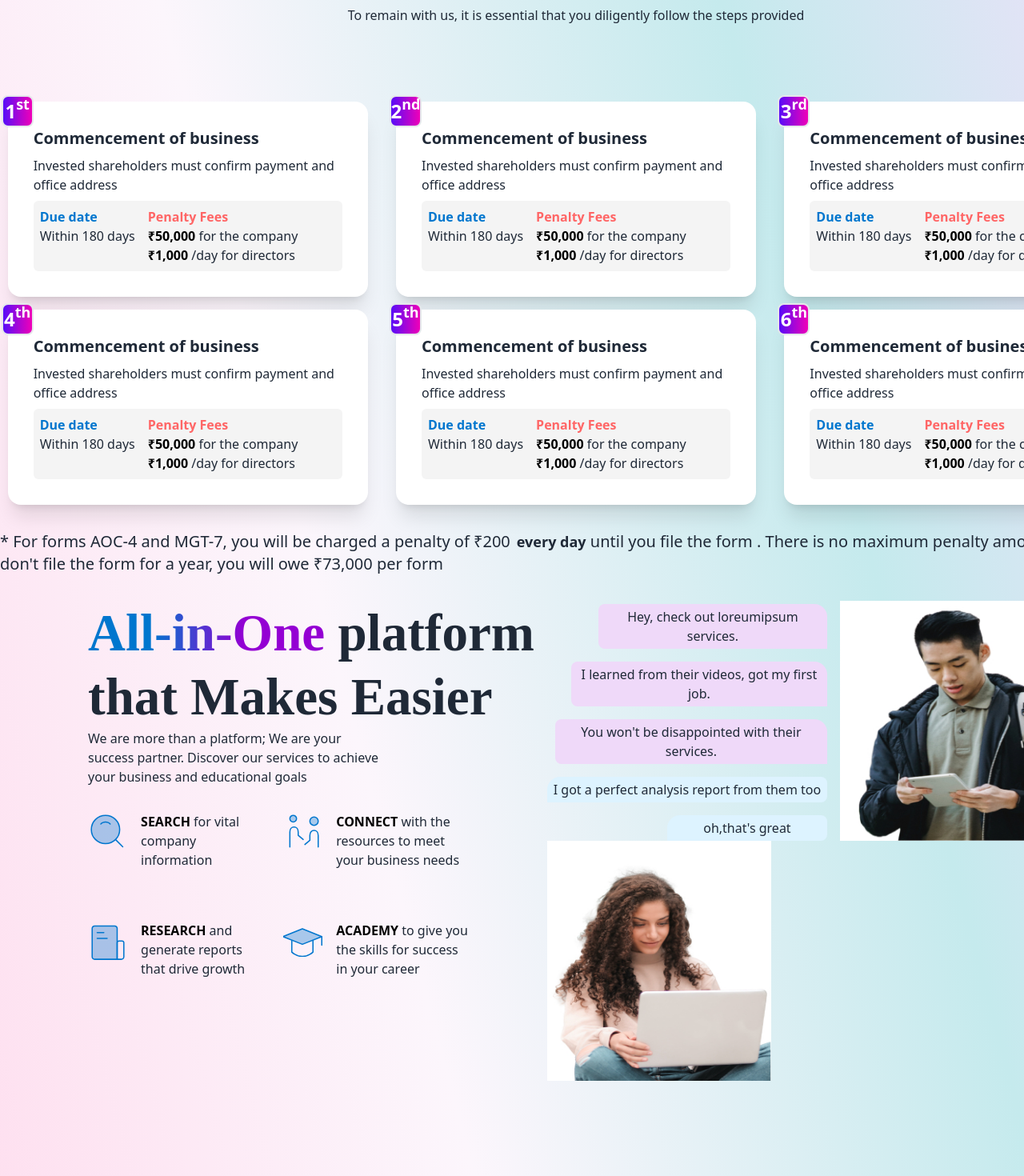
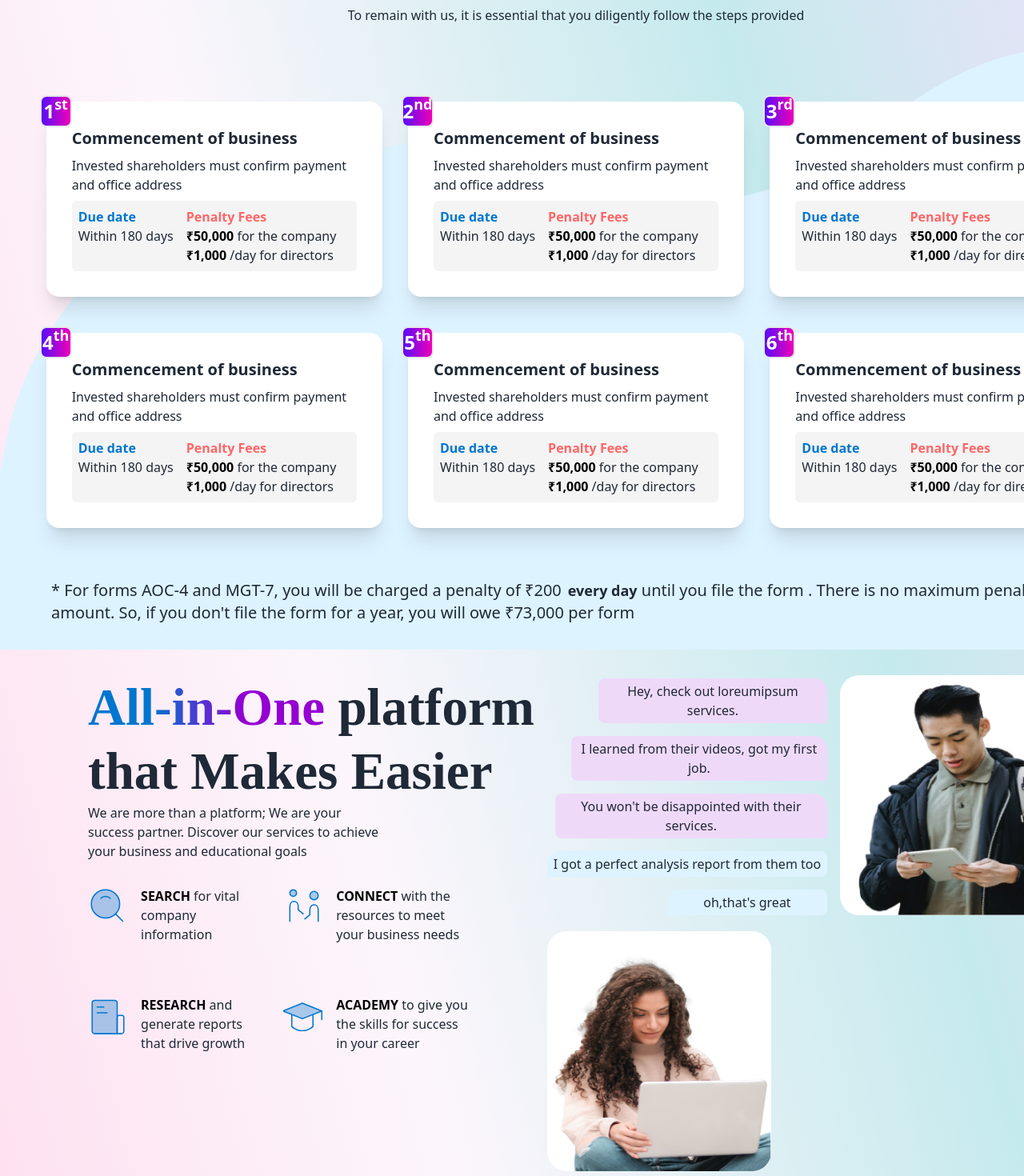
Before and after one commit to saifulislam975317/design-to-web-task, a React (Vite) app: page / in a window 1280 px wide. Shown: the part 820-2290 px from the top of the page at 80% size. Built offline with nearby package versions, Linux system fonts and the light colour scheme.

Commit message:
update info

```diff
--- a/src/Components/CADetails/CADetails.jsx
+++ b/src/Components/CADetails/CADetails.jsx
@@ -22,9 +22,9 @@ const CADetails = () => {
         <div className="w-[1/2]">
           <h1 className="userTitle">{user.name}</h1>
           <p>{user.intro}</p>
-          <h3 className="text-blue-500">
+          <h3 className="text-blue-500 my-4 ">
             <AiFillStar className="text-xl mr-2 inline-block" />
-            {user.rating}
+            <span className="font-bold">{user.rating}</span>
             <span className="text-black ml-2">({user.reviewCount})</span>
           </h3>
 
@@ -109,11 +109,11 @@ const CADetails = () => {
           </div>
         </div>
       </div>
-      <Link className="btn btn-success" to="/">
+      <Link className="btn btn-success ml-10" to="/">
         Back To Home
       </Link>
       <h1 className="userTitle mt-8 ml-10">Recommended for you</h1>
-      <div className="grid md:grid-cols-3 justify-items-center mt-8 ">
+      <div className="grid md:grid-cols-3 justify-items-center mt-8 gap-4">
         {displayData.map((accounted) => (
           <div key={accounted.id} className="card w-96 bg-base-100 shadow-xl">
             <figure>
--- a/src/Components/JoinUs/JoinUs.jsx
+++ b/src/Components/JoinUs/JoinUs.jsx
@@ -1,6 +1,12 @@
+import backgroundSvg from "./background.svg";
 const JoinUs = () => {
+  const divStyle = {
+    backgroundImage: `url(${backgroundSvg})`,
+    backgroundRepeat: "no-repeat",
+    backgroundSize: "cover", // You can adjust this based on your requirements
+  };
   return (
-    <div>
+    <div style={divStyle} className="">
       <h1 className="sectionTitle text-center">
         want to <span className="styleColor">Join</span> us
       </h1>
@@ -8,8 +14,8 @@ const JoinUs = () => {
         To remain with us, it is essential that you diligently follow the steps
         provided
       </p>
-      <div className="grid md:grid-cols-3 gap-4 mt-24 justify-items-center ">
-        <div className="card w-[450px] h-full  bg-base-100 relative shadow-xl">
+      <div className="grid md:grid-cols-3 px-16 gap-[45px] mt-24 justify-items-center ">
+        <div className="card w-[420px] h-full  bg-base-100 relative shadow-xl">
           <div className="card-body">
             <h1 className="text-2xl absolute -left-2 -top-2 bg-gradient-to-r from-primary to-secondary font-bold w-[40px] h-[40px] border-2 text-white rounded-lg flex justify-center items-center">
               1<sup>st</sup>
@@ -35,7 +41,7 @@ const JoinUs = () => {
             </div>
           </div>
         </div>
-        <div className="card w-[450px] h-full bg-base-100 relative shadow-xl">
+        <div className="card w-[420px] h-full bg-base-100 relative shadow-xl">
           <div className="card-body">
             <h1 className="text-2xl absolute -left-2 -top-2 bg-gradient-to-r from-primary to-secondary font-bold w-[40px] h-[40px] border-2 text-white rounded-lg flex justify-center items-center">
               2<sup>nd</sup>
@@ -61,7 +67,7 @@ const JoinUs = () => {
             </div>
           </div>
         </div>
-        <div className="card w-[450px] h-full bg-base-100 relative shadow-xl">
+        <div className="card w-[420px] h-full bg-base-100 relative shadow-xl">
           <div className="card-body">
             <h1 className="text-2xl absolute -left-2 -top-2 bg-gradient-to-r from-primary to-secondary font-bold w-[40px] h-[40px] border-2 text-white rounded-lg flex justify-center items-center">
               3<sup>rd</sup>
@@ -87,7 +93,7 @@ const JoinUs = () => {
             </div>
           </div>
         </div>
-        <div className="card w-[450px] h-full bg-base-100 relative shadow-xl">
+        <div className="card w-[420px] h-full bg-base-100 relative shadow-xl">
           <div className="card-body">
             <h1 className="text-2xl absolute -left-2 -top-2 bg-gradient-to-r from-primary to-secondary font-bold w-[40px] h-[40px] border-2 text-white rounded-lg flex justify-center items-center">
               4<sup>th</sup>
@@ -113,7 +119,7 @@ const JoinUs = () => {
             </div>
           </div>
         </div>
-        <div className="card w-[450px] h-full bg-base-100 relative shadow-xl">
+        <div className="card w-[420px] h-full bg-base-100 relative shadow-xl">
           <div className="card-body">
             <h1 className="text-2xl absolute -left-2 -top-2 bg-gradient-to-r from-primary to-secondary font-bold w-[40px] h-[40px] border-2 text-white rounded-lg flex justify-center items-center">
               5<sup>th</sup>
@@ -139,7 +145,7 @@ const JoinUs = () => {
             </div>
           </div>
         </div>
-        <div className="card w-[450px] h-full bg-base-100 relative shadow-xl">
+        <div className="card w-[420px] h-full bg-base-100 relative shadow-xl">
           <div className="card-body">
             <h1 className="text-2xl absolute -left-2 -top-2 bg-gradient-to-r from-primary to-secondary font-bold w-[40px] h-[40px] border-2 text-white rounded-lg flex justify-center items-center">
               6<sup>th</sup>
@@ -166,7 +172,7 @@ const JoinUs = () => {
           </div>
         </div>
       </div>
-      <p className=" my-8 text-xl">
+      <p className=" my-8 text-xl px-16 py-8">
         * For forms AOC-4 and MGT-7, you will be charged a penalty of ₹200
         <span className="text-lg font-bold ml-2">every day</span> until you file
         the form . There is no maximum penalty amount. So, if you don't file the
--- a/src/Components/Shared/Navbar/Navbar.jsx
+++ b/src/Components/Shared/Navbar/Navbar.jsx
@@ -3,7 +3,7 @@ import logo from "../../../assets/software.png";
 
 const Navbar = () => {
   return (
-    <div className="navbar ">
+    <div className="navbar">
       <div className="navbar-start">
         <div className="dropdown">
           <label tabIndex={0} className="btn btn-ghost lg:hidden">
--- a/src/Components/SocialPlatform/SocialPlatform.jsx
+++ b/src/Components/SocialPlatform/SocialPlatform.jsx
@@ -73,11 +73,15 @@ const SocialPlatform = () => {
             </h4>
           </div>
           <div>
-            <img className="w-[280px] h-[300px]" src={boy} alt="" />
+            <img className="w-[280px] h-[300px] rounded-3xl" src={boy} alt="" />
           </div>
         </div>
         <div className="">
-          <img className="w-[280px] h-[300px] bg-[#DDF3FF]" src={girl} alt="" />
+          <img
+            className="w-[280px] h-[300px] bg-[#DDF3FF] rounded-3xl mt-5"
+            src={girl}
+            alt=""
+          />
         </div>
       </div>
     </div>
```
Also changed, not shown: src/Components/JoinUs/background.svg (added).
